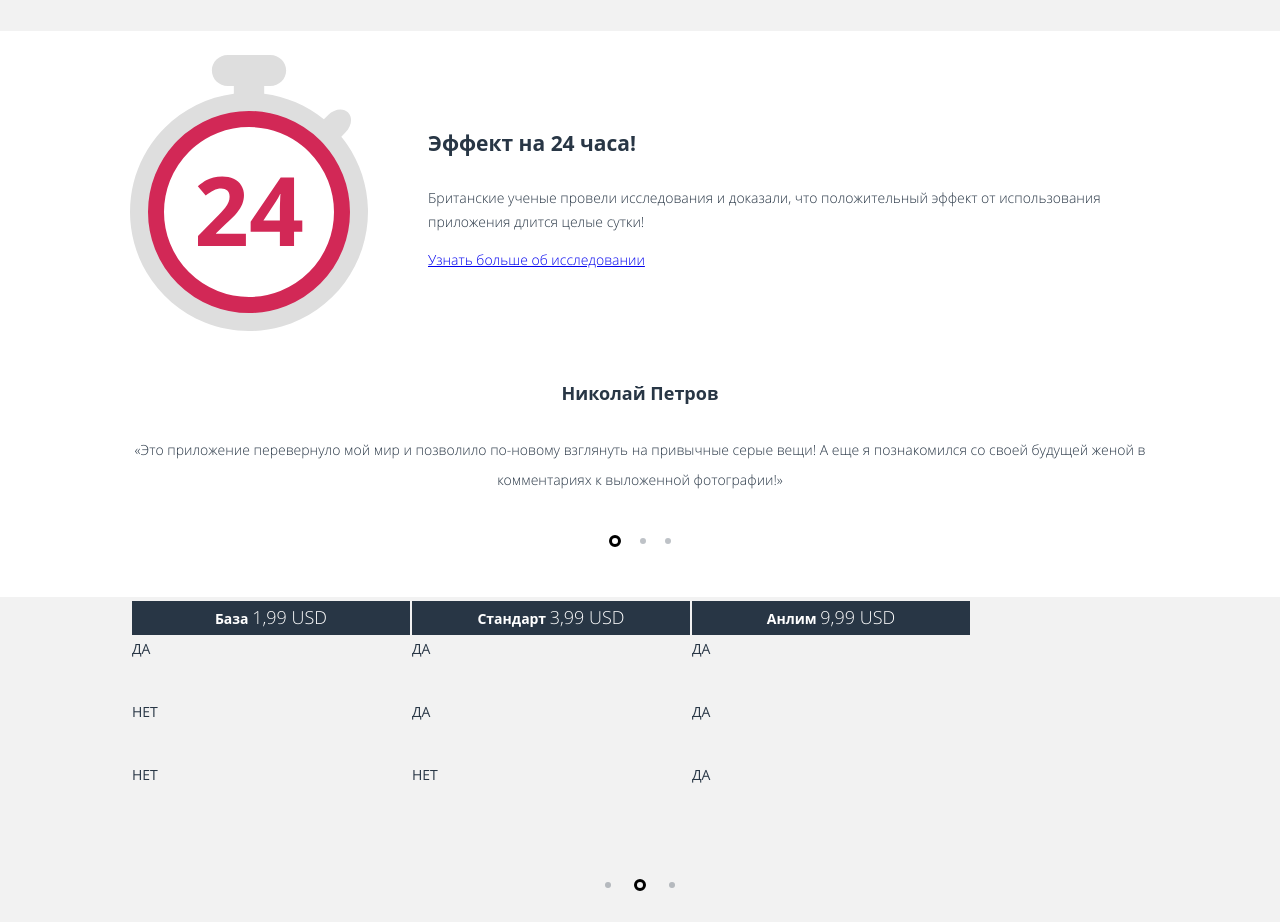
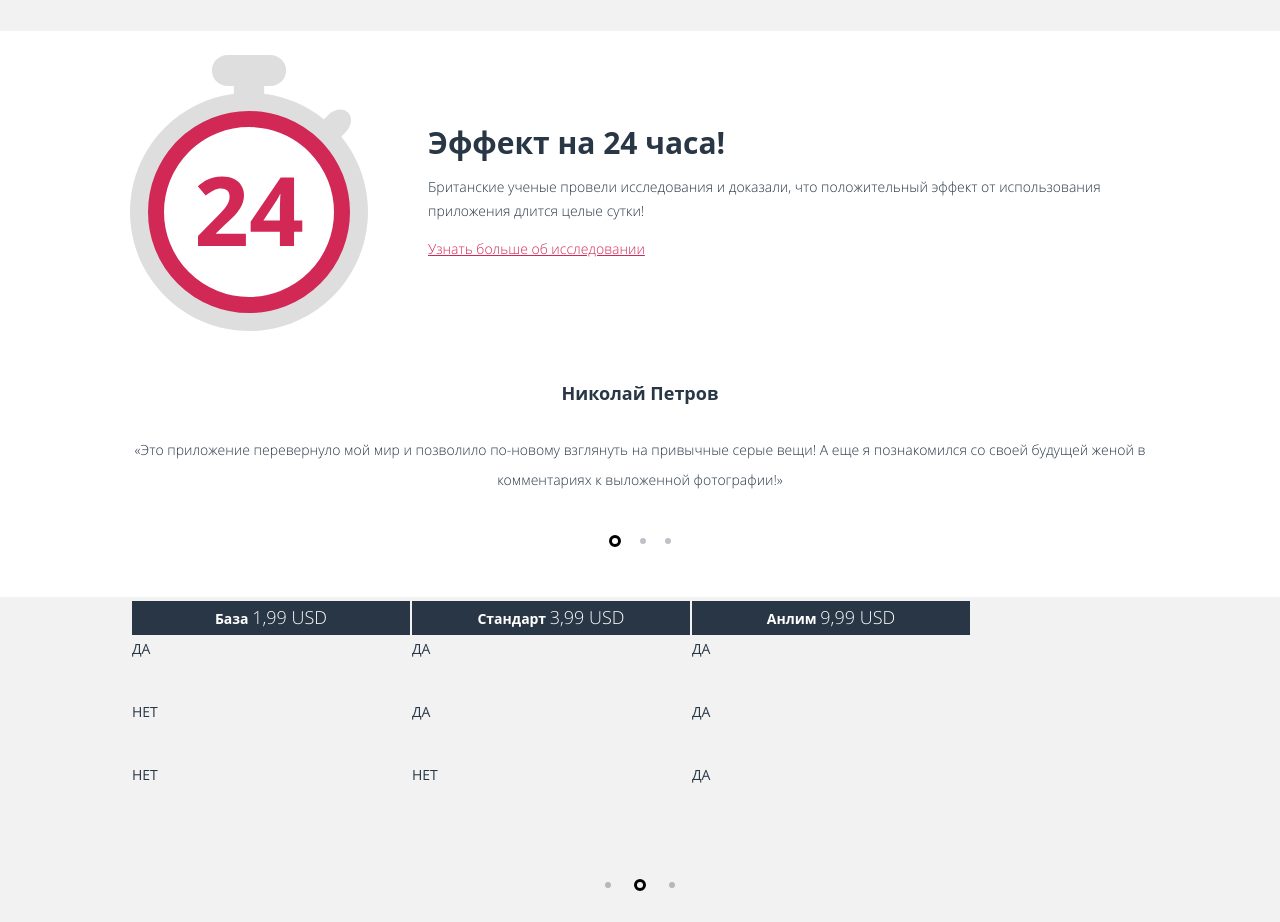
Before and after one commit to Marty2506/1838605-pink-24, a plain HTML site: page source/index.html in a window 1280 px wide. Shown: the part 1380-2302 px from the top of the page. Drawn offline with nearby package versions, Linux system fonts and the light colour scheme; files that its build step writes are made by us from their sources; files whose address does not match are found by name; a web font is replaced by a local one.

Commit message:
подправил стили effect

```diff
--- a/source/sass/effect/effect.scss
+++ b/source/sass/effect/effect.scss
@@ -25,9 +25,15 @@
 }
 
 .effect__title {
-
+  margin: 0;
+  font-size: 30px;
+  font-weight: 700;
+  line-height: 36px;
 }
 
 .effect__text {
 
 }
+.effect a{
+  color: $pink-color;
+}
```
